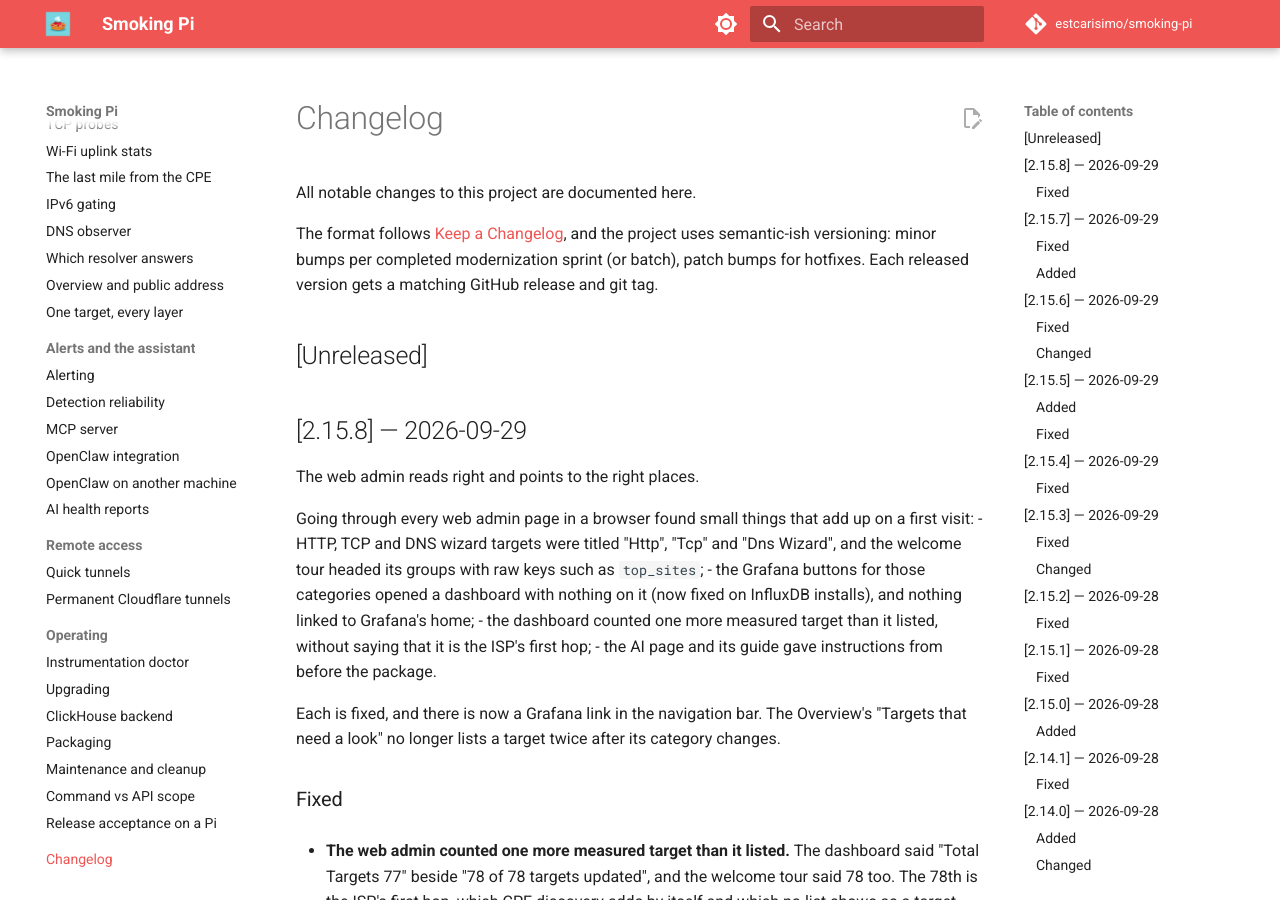
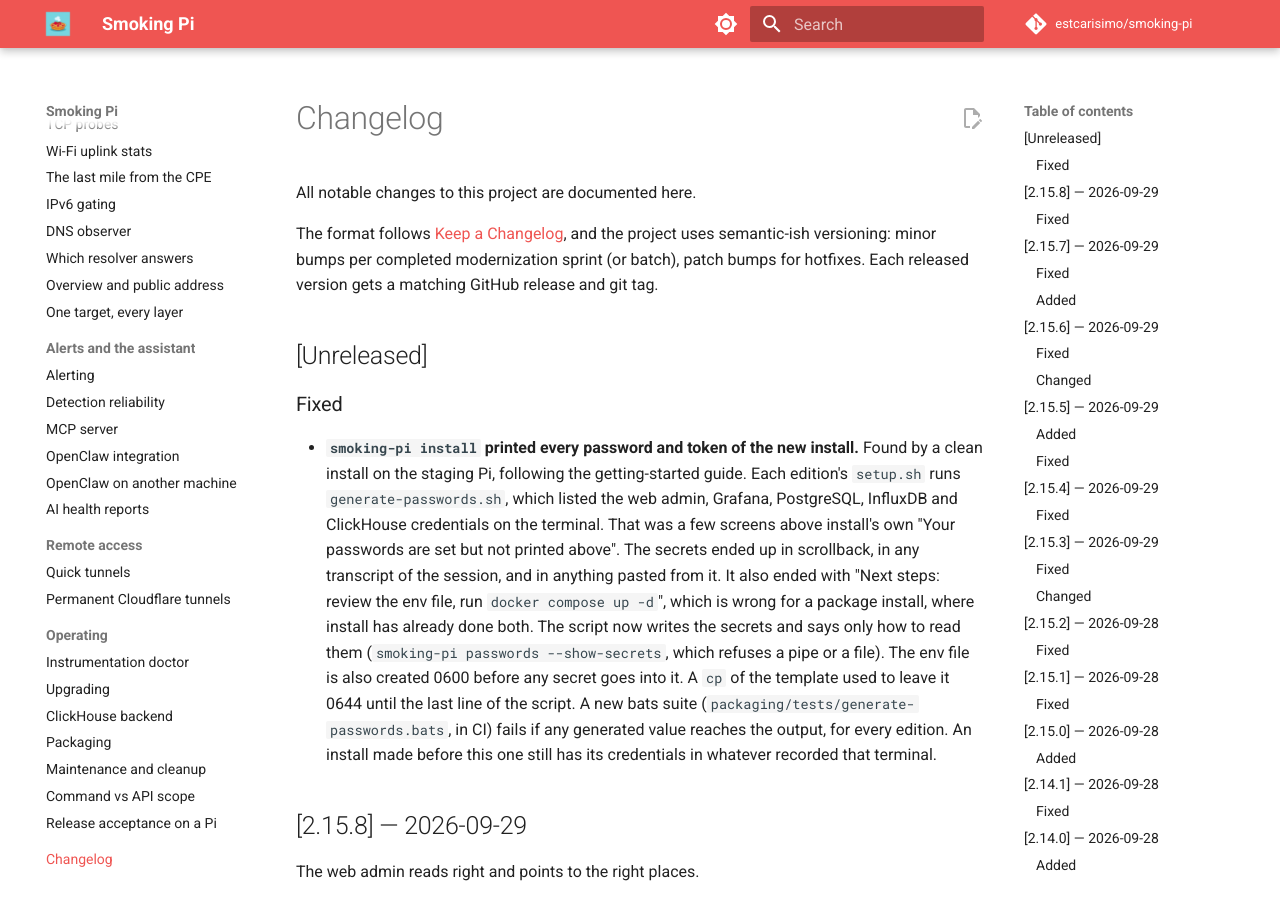
Before and after one commit to estcarisimo/smoking-pi, an MkDocs documentation site: the page built from docs/changelog.md, in a window 1280 px wide and 900 px high. Built offline with MkDocs 1.6.1 and Material for MkDocs 9.7.7, drawn with Linux system fonts in a browser that asks for light colours; comment, search, counter and statistics services are not loaded.

Commit message:
fix(install): the install no longer prints every password it generates
generate-passwords.sh, run by each edition's setup.sh and so by every
`smoking-pi install`, listed all the new install's credentials on the
terminal, above install's own "not printed" line. It now writes them and
names `smoking-pi passwords --show-secrets`. The env file is created 0600
before any secret goes in. A bats suite in CI fails if any generated value
reaches the output.

Found by a clean install on the staging Pi.

Co-Authored-By: Claude Opus 5.5 <noreply@anthropic.com>

```diff
--- a/CHANGELOG.md
+++ b/CHANGELOG.md
@@ -8,6 +8,26 @@ modernization sprint (or batch), patch bumps for hotfixes. Each released
 version gets a matching GitHub release and git tag.
 
 ## [Unreleased]
+
+### Fixed
+
+- **`smoking-pi install` printed every password and token of the new
+  install.** Found by a clean install on the staging Pi, following the
+  getting-started guide. Each edition's `setup.sh` runs
+  `generate-passwords.sh`, which listed the web admin, Grafana, PostgreSQL,
+  InfluxDB and ClickHouse credentials on the terminal. That was a few
+  screens above install's own "Your passwords are set but not printed
+  above". The secrets ended up in scrollback, in any transcript of the
+  session, and in anything pasted from it. It also ended with "Next steps:
+  review the env file, run `docker compose up -d`", which is wrong for a
+  package install, where install has already done both. The script now
+  writes the secrets and says only how to read them (`smoking-pi passwords
+  --show-secrets`, which refuses a pipe or a file). The env file is also
+  created 0600 before any secret goes into it. A `cp` of the template used
+  to leave it 0644 until the last line of the script. A new bats suite
+  (`packaging/tests/generate-passwords.bats`, in CI) fails if any generated
+  value reaches the output, for every edition. An install made before this
+  one still has its credentials in whatever recorded that terminal.
 
 ## [2.15.8] — 2026-09-29
 
```
Also changed, not shown: docs/getting-started.md (+2 -1 lines), 3 other files.
